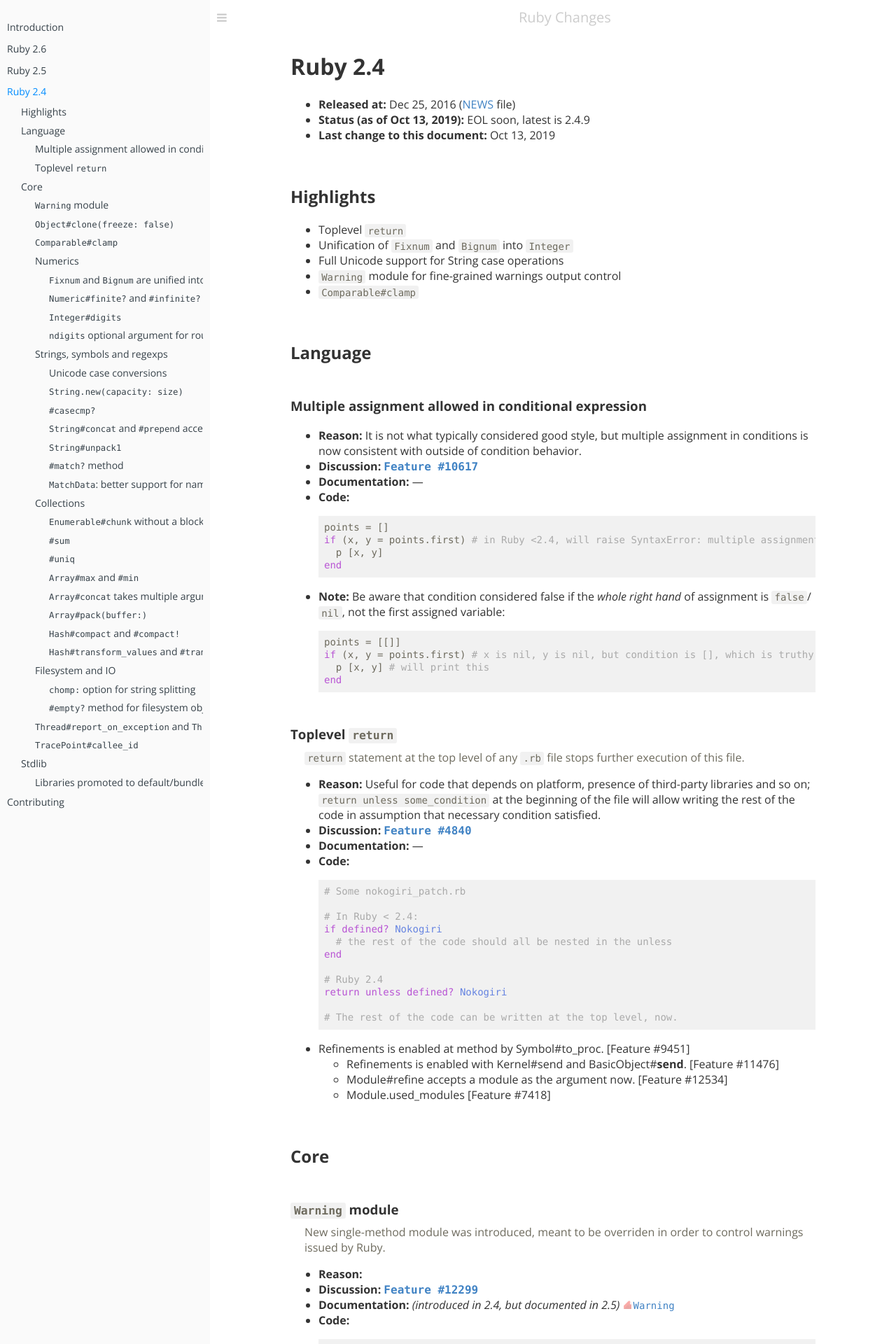
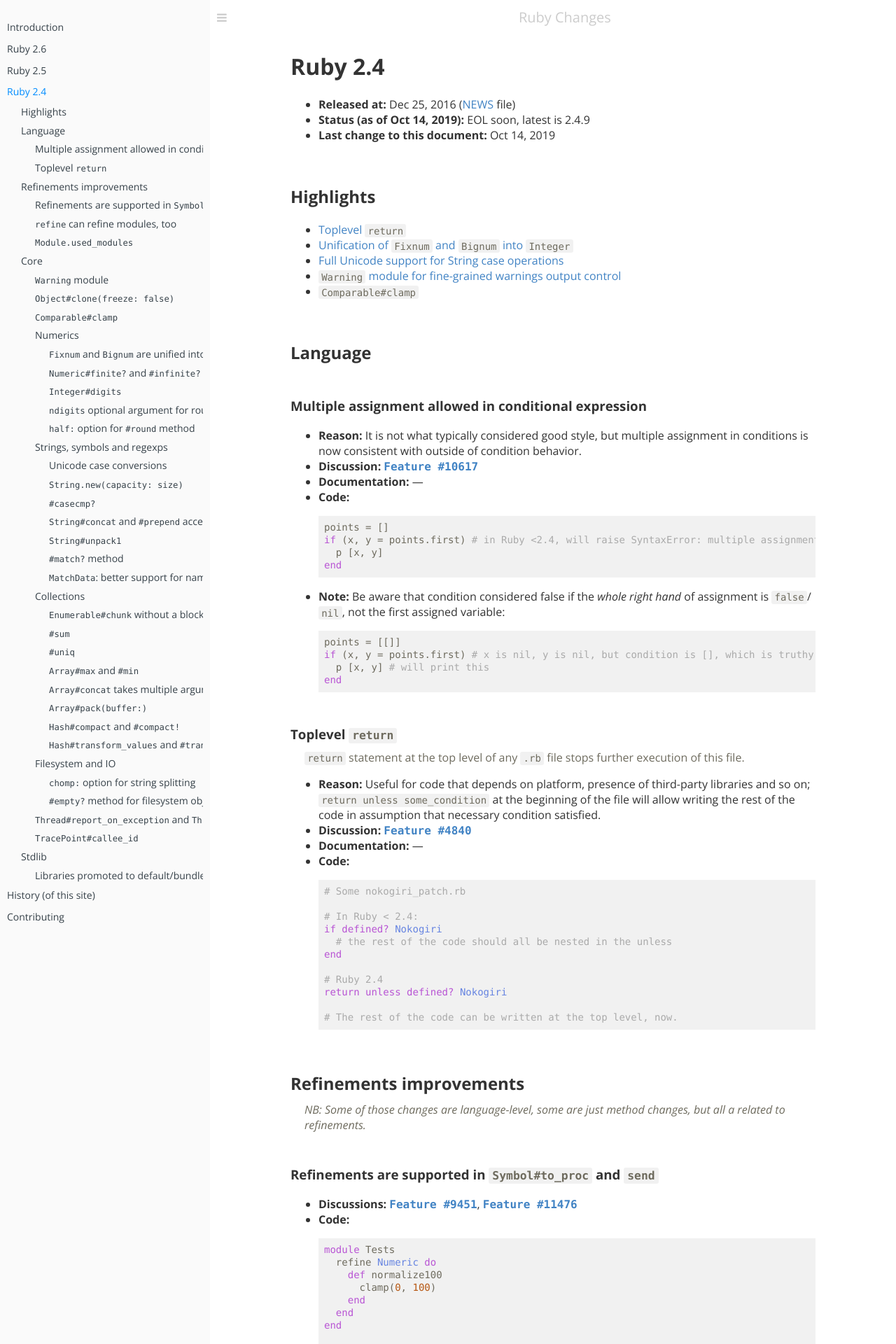
Before and after one commit to rubyreferences/rubychanges, a Jekyll site: the page built from 2.4.md, in a window 1280 px wide. Shown: the top 1920 px of the page at 70% size. Built offline with Jekyll 4.4.1, drawn with Linux system fonts in a browser that asks for light colours; nearby versions of some CDN libraries; our own code applies the rules of GitHub Pages for plain Markdown files; some of the changed text lies outside the part shown.

````diff
--- a/2.4.md
+++ b/2.4.md
@@ -15,16 +15,16 @@ prev: 2.5
  -->
 
 * **Released at:** Dec 25, 2016 ([NEWS](https://github.com/ruby/ruby/blob/trunk/doc/NEWS-2.4.0) file)
-* **Status (as of Oct 13, 2019):** EOL soon, latest is 2.4.9
-* **Last change to this document:** Oct 13, 2019
+* **Status (as of Oct 14, 2019):** EOL soon, latest is 2.4.9
+* **Last change to this document:** Oct 14, 2019
 
 ## Highlights[](#highlights)
 
-* Toplevel `return`
-* Unification of `Fixnum` and `Bignum` into `Integer`
-* Full Unicode support for String case operations
-* `Warning` module for fine-grained warnings output control
-* `Comparable#clamp`
+* [Toplevel `return`](#toplevel-return)
+* [Unification of `Fixnum` and `Bignum` into `Integer`](#fixnum-and-bignum-are-unified-into-integer)
+* [Full Unicode support for String case operations](#unicode-case-conversions)
+* [`Warning` module for fine-grained warnings output control](#warning-module)
+* [`Comparable#clamp`](#comparableclamp)
 
 ## Language[](#language)
 
@@ -70,13 +70,85 @@ prev: 2.5
   # The rest of the code can be written at the top level, now.
   ```
 
+## Refinements improvements[](#refinements-improvements)
 
-* Refinements is enabled at method by Symbol#to_proc.  [Feature #9451]
-  * Refinements is enabled with Kernel#send and BasicObject#__send__.
-  [Feature #11476]
-  * Module#refine accepts a module as the argument now. [Feature #12534]
-  * Module.used_modules [Feature #7418]
+_NB: Some of those changes are language-level, some are just method changes, but all a related to refinements._
 
+### Refinements are supported in `Symbol#to_proc` and `send`[](#refinements-are-supported-in-symbolto_proc-and-send)
+
+* **Discussions:** <a class="tracker feature" href="https://bugs.ruby-lang.org/issues/9451">Feature #9451</a>, <a class="tracker feature" href="https://bugs.ruby-lang.org/issues/11476">Feature #11476</a>
+* **Code:**
+  ```ruby
+  module Tests
+    refine Numeric do
+      def normalize100
+        clamp(0, 100)
+      end
+    end
+  end
+
+  using Tests
+
+  p [1, 700, 132].map(&:normalize100)
+  # Ruby 2.3: undefined method `normalize100' for 1
+  # Ruby 2.4: => [1, 100, 100]
+
+  p 123.send(:normalize100)
+  # Ruby 2.3: undefined method `normalize100' for 1
+  # Ruby 2.4: => 100
+  ```
+
+### `refine` can refine modules, too[](#refine-can-refine-modules-too)
+
+Previously, only classes could've been refined.
+
+* **Discussion:** <a class="tracker feature" href="https://bugs.ruby-lang.org/issues/12534">Feature #12534</a>
+* **Documentation:** <a class="ruby-doc" href="https://ruby-doc.org/core-2.4.0/Module.html#method-i-refine"><code>Module#refine</code></a>
+* **Code:**
+  ```ruby
+  module Tests
+    refine Enumerable do # in 2.3: wrong argument type Module (expected Class)
+      def tally
+        each_with_object(Hash.new(0)) { |el, counter| counter[el] += 1}
+      end
+    end
+  end
+
+  using Tests
+  p [1, 3, 1, 2, 1, 3].tally
+  # => {1=>3, 3=>2, 2=>1}
+  ```
+
+### `Module.used_modules`[](#moduleused_modules)
+
+Returns an array of all modules used in the current scope.
+
+* **Discussion:** <a class="tracker feature" href="https://bugs.ruby-lang.org/issues/7418">Feature #7418</a>
+* **Documentation:** <a class="ruby-doc" href="https://ruby-doc.org/core-2.4.0/Module.html#method-c-used_modules"><code>Module.used_modules</code></a>
+* **Code:**
+  ```ruby
+  module First
+    refine Enumerable do
+    end
+  end
+
+  module Second
+    refine Object do
+    end
+  end
+
+  module NoRefinements
+  end
+
+  p Module.used_modules # => []
+
+  using First
+  using Second
+  using NoRefinements
+
+  p Module.used_modules # => [First, Second] -- note NoRefinements absence
+  ```
+  Note that order of modules in array returned is not guaranteed.
 
 ## Core[](#core)
 
@@ -115,7 +187,7 @@ New single-method module was introduced, meant to be overriden in order to contr
 
 ### `Object#clone(freeze: false)`[](#objectclonefreeze-false)
 
-`frozen_object.clone(freeze: false)` now allows to receive unfrozen copy of a frozen object.
+Allows to receive unfrozen copy of a frozen object.
 
 * **Reason:** Previously, there were no way to receive an unfrozen copy of the frozen object, including its singleton class: `.dup` returns unfrozen object, but doesn't copies the singleton class, while `.clone` copies both (singleton class & frozen state).
 * **Discussion:** <a class="tracker feature" href="https://bugs.ruby-lang.org/issues/12300">Feature #12300</a>
@@ -139,7 +211,7 @@ New single-method module was introduced, meant to be overriden in order to contr
   h2[:age] = 8
   h2.bark   # "Bark! Bark!"
   ```
-* **Note:** Surprisingly enough, `unfrozen_object.clone(freeze: true)` doesn't make object frozen. See [discussion](https://bugs.ruby-lang.org/issues/16175)
+* **Note:** Surprisingly enough, `unfrozen_object.clone(freeze: true)` doesn't make object frozen. See [discussion](https://bugs.ruby-lang.org/issues/16175).
 
 ### `Comparable#clamp`[](#comparableclamp)
 
````
Also changed, not shown: other parts of 2.4.md (+1 -1 lines), 2.5.md (+5 -5 lines), History.md (+13 -7 lines), README.md (+2 -1 lines), _data/book.yml (+13 -3 lines), _src/2.4.md (+85 -13 lines), _src/2.5.md (+4 -4 lines), _src/script/toc.rb (+10 -4 lines).
